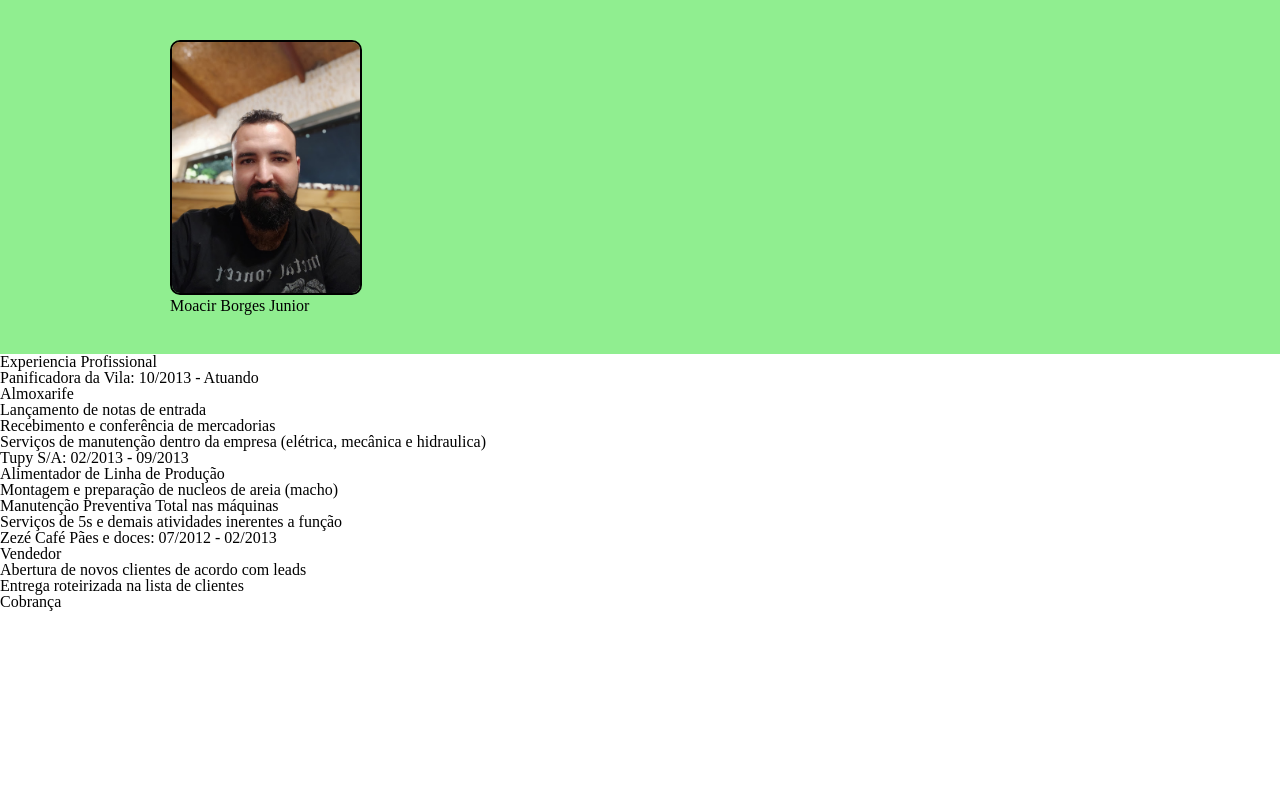
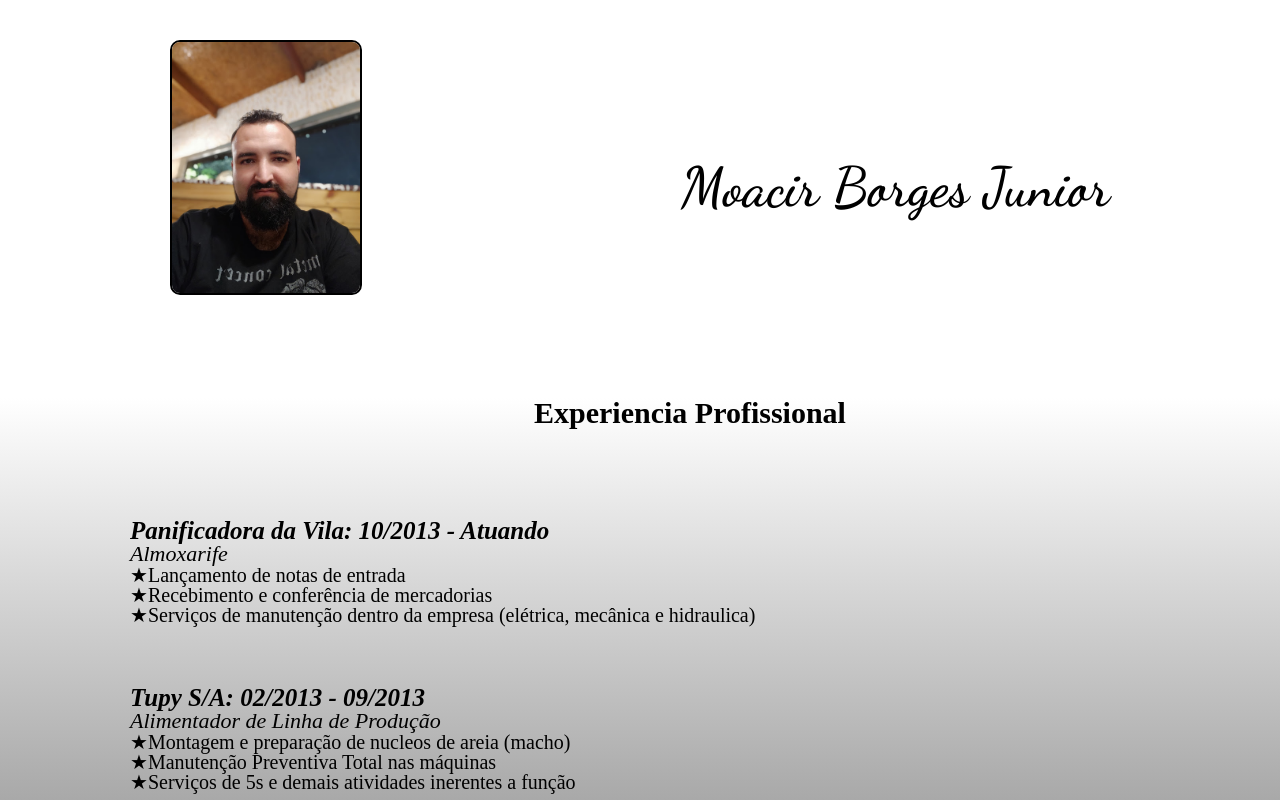
Before and after one commit to moacirAqui/meuCurriculo, a plain HTML site: page index.html in a window 1280 px wide. Shown: the top 800 px of the page. Drawn offline with Linux system fonts and the light colour scheme.

Commit message:
Adicionado e estilizado campo de Experiencia profissional, contendo empresas e funções. Alterado Background-color

```diff
--- a/index.html
+++ b/index.html
@@ -20,7 +20,7 @@
     </header>
     <main>
         <section class="experiencia">
-            <h2>Experiencia Profissional</h2>
+            <h2 class="tituloPrincipal">Experiencia Profissional</h2>
             <div class="empresas">
                 <ul>
                     <li class="tituloExperiencia">Panificadora da Vila: 10/2013 - Atuando</li>
--- a/main.css
+++ b/main.css
@@ -1,5 +1,4 @@
 header {
-	background-color: lightgreen;
 	padding: 40px 0;
 }
 
@@ -14,21 +13,65 @@ header {
     display: inline-block;
     border: 2px solid black;
     border-radius: 10px;
+    transition: 300ms;
 }
 
 .foto:hover {
     width: 25%;
+    transition: 300ms;
 }
 
-.titulo {
+
+.meuNome {
     text-align: right;
     font-size: 55px;
     position: absolute;
     top: 120px;
     right: 0;
     font-family: 'Dancing Script', cursive;
+    transition: 300ms;
 }
 
-.titulo:hover {
+.meuNome:hover {
     font-size: 75px;
+    transition: 300ms;
 }
+
+.experiencia {
+    margin-left: 100px;
+}
+
+.tituloPrincipal {
+    text-align: center;
+    font-size: 30px;
+    font-weight: bold;
+    margin: 2em;
+}
+
+.empresas {
+    padding: 30px;
+}
+
+.tituloExperiencia {
+    font-size: 25px;
+    font-style: italic;
+    font-weight: bold;
+
+}
+
+.cargo{
+    font-size: 22px;
+    font-style: italic;
+}
+
+.itens {
+    font-size: 20px;
+}
+
+.itens:before {
+	content: "★";
+}
+
+main {
+    background: linear-gradient(white, gray);
+}
```
